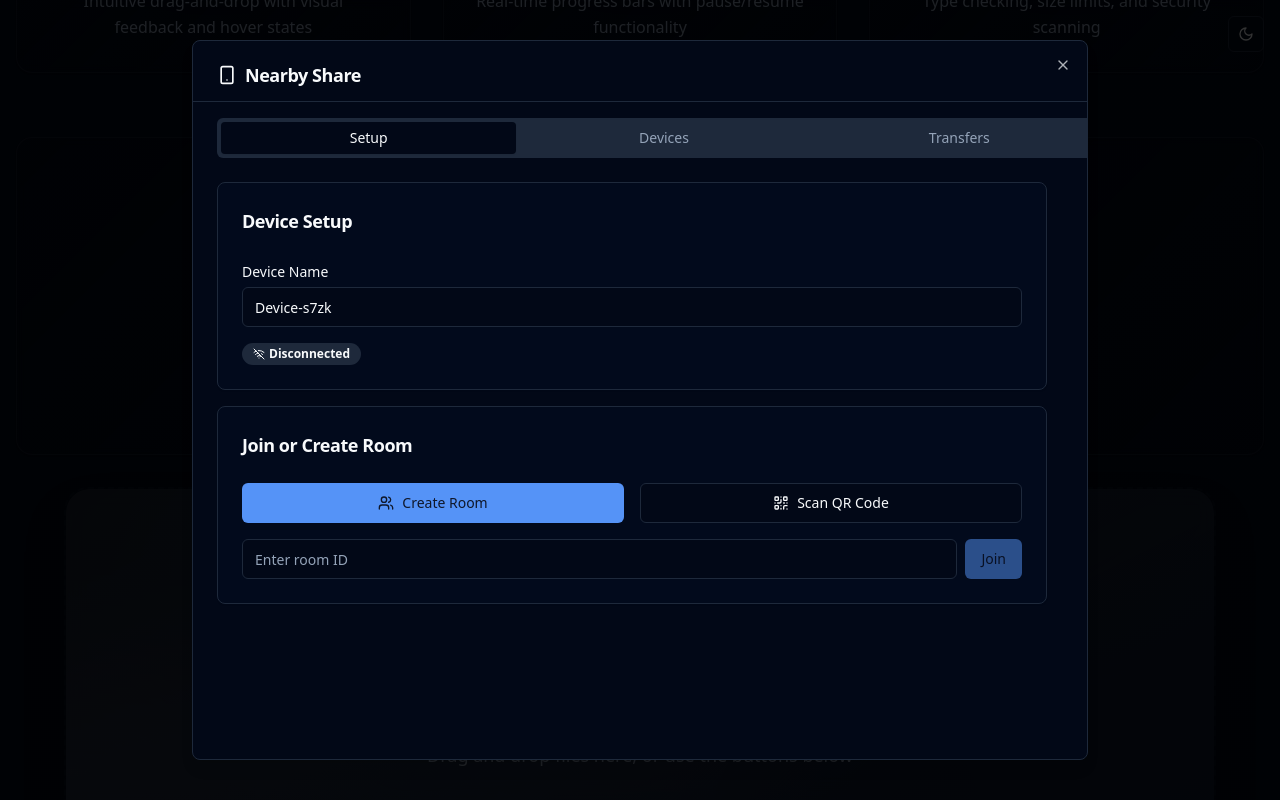
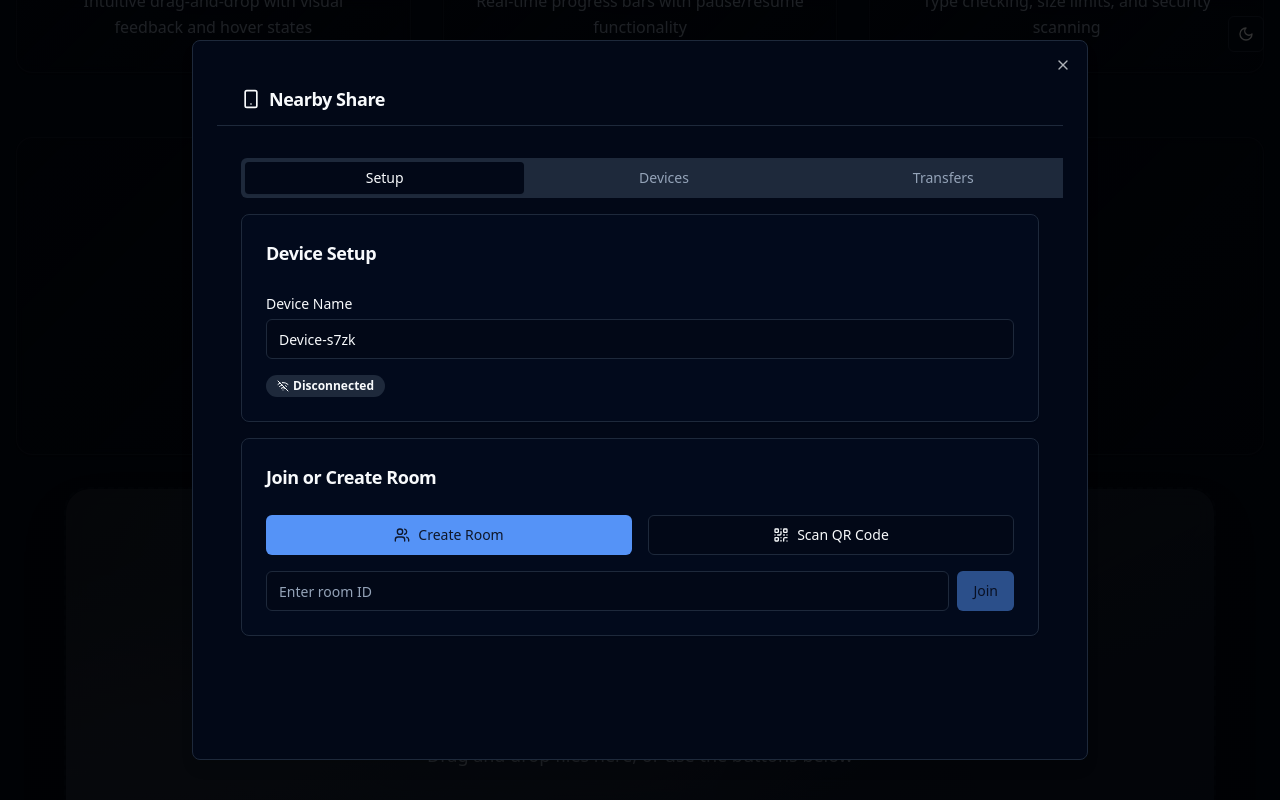
Before and after one commit to pavana05/file-transfer-pavan, a React (Vite) app: page / in a window 1280 px wide. Both pictures are taken after a click on the button "Start Nearby Share". Shown: the part 511-1311 px from the top of the page. Built offline with nearby package versions, Linux system fonts and the light colour scheme.

Commit message:
Make nearby share features functional
Make the nearby share box scrollable and ensure all features are functional.

```diff
--- a/src/components/nearbyShare/NearbyShareDialog.tsx
+++ b/src/components/nearbyShare/NearbyShareDialog.tsx
@@ -7,7 +7,6 @@ import { Progress } from '@/components/ui/progress';
 import { Tabs, TabsContent, TabsList, TabsTrigger } from '@/components/ui/tabs';
 import { Card, CardContent, CardHeader, CardTitle } from '@/components/ui/card';
 import { ScrollArea } from '@/components/ui/scroll-area';
-import { Separator } from '@/components/ui/separator';
 import { useToast } from '@/hooks/use-toast';
 import { useWebRTC } from '@/hooks/useWebRTC';
 import { NearbyDevice, FileTransfer } from '@/types/nearbyShare';
@@ -180,27 +179,25 @@ const NearbyShareDialog: React.FC<NearbyShareDialogProps> = ({ trigger, files =
       <DialogTrigger asChild>
         {trigger}
       </DialogTrigger>
-      <DialogContent className="w-[95vw] max-w-4xl h-[90vh] max-h-[800px] p-0 overflow-hidden">
-        <div className="flex flex-col h-full">
-          <DialogHeader className="p-6 pb-4 border-b">
+      <DialogContent className="w-[95vw] max-w-4xl h-[90vh] max-h-[900px] flex flex-col overflow-hidden">
+        <DialogHeader className="flex-shrink-0 px-6 pt-6 pb-4 border-b">
           <DialogTitle className="flex items-center gap-2">
             <Smartphone className="w-5 h-5" />
             Nearby Share
           </DialogTitle>
         </DialogHeader>
 
-          <div className="flex-1 overflow-hidden">
-            <Tabs defaultValue="setup" className="w-full h-full flex flex-col">
-              <TabsList className="grid w-full grid-cols-3 mx-6 mt-4">
+        <div className="flex-1 flex flex-col min-h-0 overflow-hidden">
+          <Tabs defaultValue="setup" className="flex-1 flex flex-col">
+            <TabsList className="flex-shrink-0 grid w-full grid-cols-3 mx-6 mt-4">
               <TabsTrigger value="setup">Setup</TabsTrigger>
               <TabsTrigger value="devices">Devices</TabsTrigger>
               <TabsTrigger value="transfers">Transfers</TabsTrigger>
             </TabsList>
 
-              <TabsContent value="setup" className="flex-1 m-0 p-6 overflow-y-auto">
+            <TabsContent value="setup" className="flex-1 m-0 overflow-hidden">
               <ScrollArea className="h-full">
-                  <div className="space-y-4 pr-4"
-                    >
+                <div className="px-6 py-4 space-y-4">
                   <Card>
                     <CardHeader>
                       <CardTitle className="text-lg">Device Setup</CardTitle>
@@ -295,9 +292,9 @@ const NearbyShareDialog: React.FC<NearbyShareDialogProps> = ({ trigger, files =
               </ScrollArea>
             </TabsContent>
 
-              <TabsContent value="devices" className="flex-1 m-0 p-6 overflow-y-auto">
+            <TabsContent value="devices" className="flex-1 m-0 overflow-hidden">
               <ScrollArea className="h-full">
-                  <div className="space-y-4 pr-4">
+                <div className="px-6 py-4 space-y-4">
                   <Card>
                     <CardHeader>
                       <CardTitle className="text-lg flex items-center gap-2">
@@ -306,7 +303,6 @@ const NearbyShareDialog: React.FC<NearbyShareDialogProps> = ({ trigger, files =
                       </CardTitle>
                     </CardHeader>
                     <CardContent>
-                        <div className="max-h-64 overflow-y-auto">
                       {connectedDevices.length === 0 ? (
                         <div className="text-center py-8 text-muted-foreground">
                           No devices found. Create or join a room to start sharing.
@@ -351,22 +347,20 @@ const NearbyShareDialog: React.FC<NearbyShareDialogProps> = ({ trigger, files =
                           ))}
                         </div>
                       )}
-                        </div>
                     </CardContent>
                   </Card>
                 </div>
               </ScrollArea>
             </TabsContent>
 
-              <TabsContent value="transfers" className="flex-1 m-0 p-6 overflow-y-auto">
+            <TabsContent value="transfers" className="flex-1 m-0 overflow-hidden">
               <ScrollArea className="h-full">
-                  <div className="space-y-4 pr-4">
+                <div className="px-6 py-4 space-y-4">
                   <Card>
                     <CardHeader>
                       <CardTitle className="text-lg">Active Transfers</CardTitle>
                     </CardHeader>
                     <CardContent>
-                        <div className="max-h-64 overflow-y-auto">
                       {activeTransfers.length === 0 ? (
                         <div className="text-center py-8 text-muted-foreground">
                           No active transfers
@@ -411,14 +405,12 @@ const NearbyShareDialog: React.FC<NearbyShareDialogProps> = ({ trigger, files =
                           ))}
                         </div>
                       )}
-                        </div>
                     </CardContent>
                   </Card>
                 </div>
               </ScrollArea>
             </TabsContent>
           </Tabs>
-          </div>
         </div>
 
         {showScanner && (
--- a/src/hooks/useWebRTC.ts
+++ b/src/hooks/useWebRTC.ts
@@ -298,8 +298,8 @@ export const useWebRTC = ({
 
   // Initialize signaling connection
   const initializeSignaling = useCallback((roomId: string) => {
-    // This would connect to a signaling server (could be a Supabase edge function)
-    const wsUrl = `wss://zbvwodqcvotrfokadwyo.functions.supabase.co/functions/v1/nearby-share-signaling?room=${roomId}&device=${deviceName}`;
+    // Use the full URL to the Supabase edge function
+    const wsUrl = `wss://zbvwodqcvotrfokadwyo.functions.supabase.co/nearby-share-signaling?room=${roomId}&device=${encodeURIComponent(deviceName)}`;
 
     signalingWs.current = new WebSocket(wsUrl);
 
```
Also changed, not shown: 2 other files (tests, documents, lock files or other folders). Lines whose indentation alone changed are shown as unchanged.
